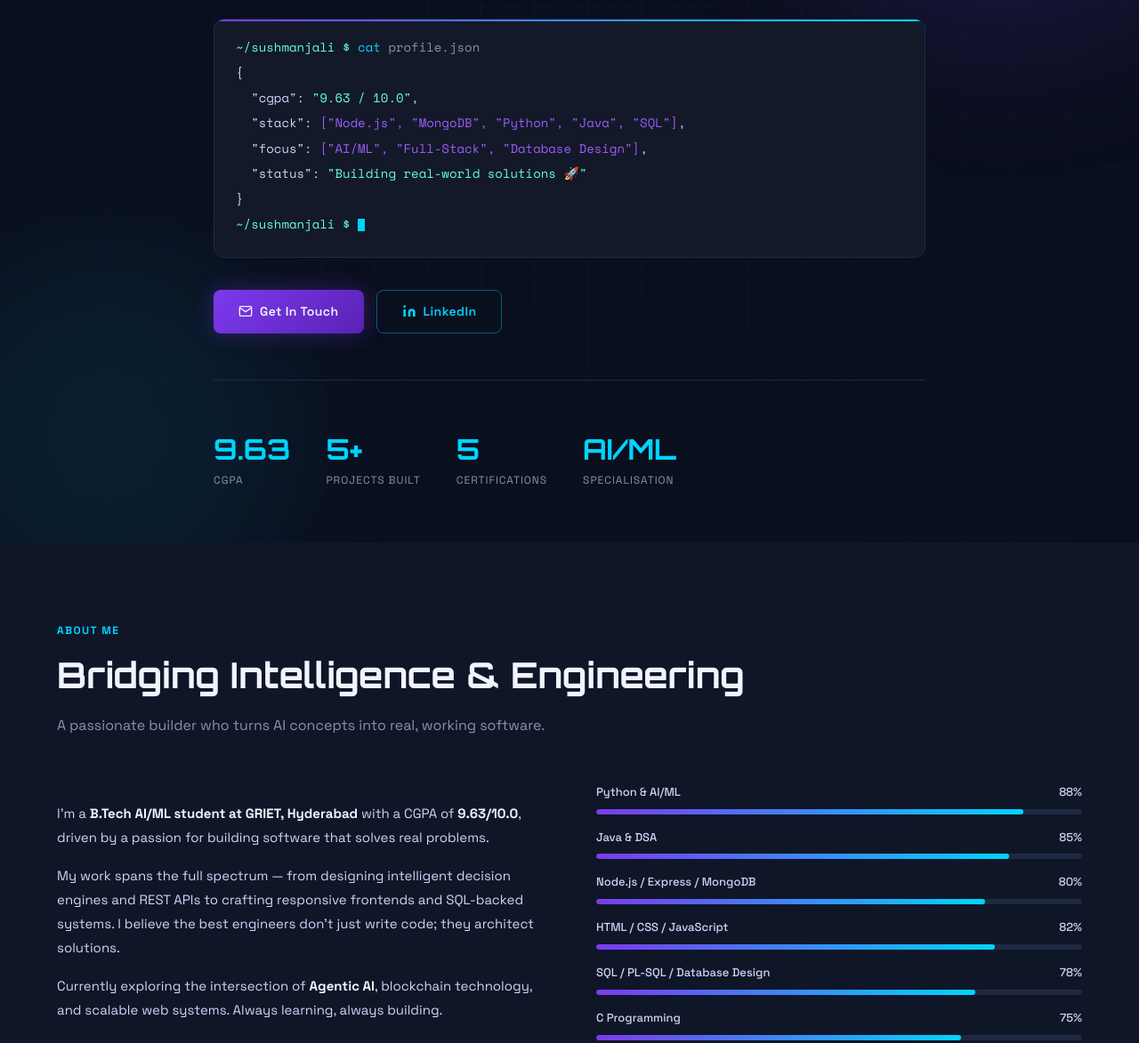
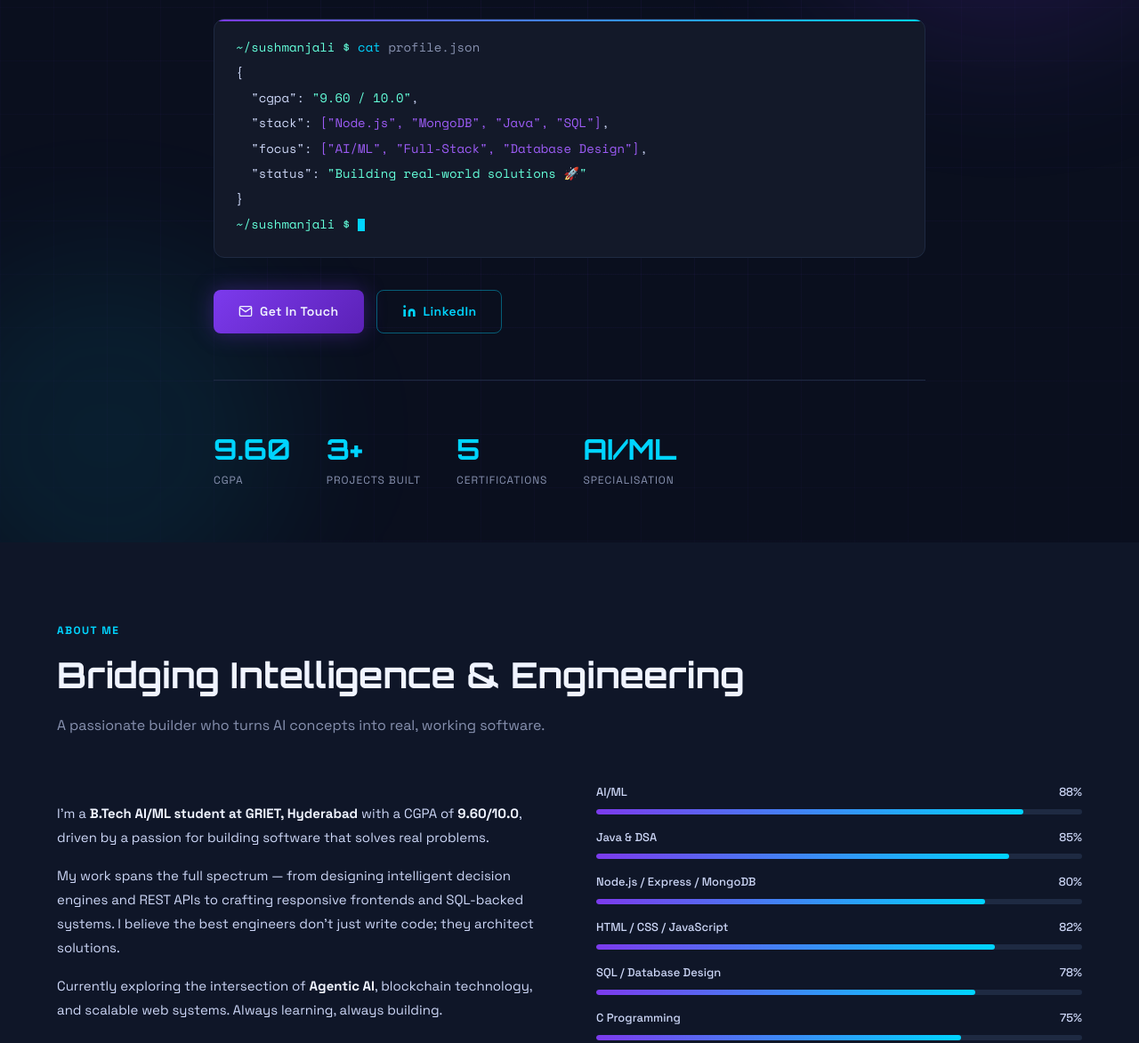
Before and after one commit to PulivendulaSushmanjali/portfolio, a plain HTML site: page index.html in a window 1280 px wide. Shown: the part 352-1525 px from the top of the page at 89% size. Drawn offline with nearby package versions, Linux system fonts and the light colour scheme.

Commit message:
Update index.html

```diff
--- a/index.html
+++ b/index.html
@@ -406,8 +406,8 @@ footer {
     <div class="terminal">
       <div class="t-line"><span class="prompt">~/sushmanjali $</span> <span class="cmd">cat</span> profile.json</div>
       <div class="t-line"><span class="out">{</span></div>
-      <div class="t-line">&nbsp;&nbsp;<span class="out">"cgpa":</span> <span class="hi">"9.63 / 10.0"</span><span class="out">,</span></div>
-      <div class="t-line">&nbsp;&nbsp;<span class="out">"stack":</span> <span class="val">["Node.js", "MongoDB", "Python", "Java", "SQL"]</span><span class="out">,</span></div>
+      <div class="t-line">&nbsp;&nbsp;<span class="out">"cgpa":</span> <span class="hi">"9.60 / 10.0"</span><span class="out">,</span></div>
+      <div class="t-line">&nbsp;&nbsp;<span class="out">"stack":</span> <span class="val">["Node.js", "MongoDB",  "Java", "SQL"]</span><span class="out">,</span></div>
       <div class="t-line">&nbsp;&nbsp;<span class="out">"focus":</span> <span class="val">["AI/ML", "Full-Stack", "Database Design"]</span><span class="out">,</span></div>
       <div class="t-line">&nbsp;&nbsp;<span class="out">"status":</span> <span class="hi">"Building real-world solutions 🚀"</span></div>
       <div class="t-line"><span class="out">}</span></div>
@@ -427,11 +427,11 @@ footer {
 
     <div class="hero-stats">
       <div class="stat">
-        <div class="stat-num">9.63</div>
+        <div class="stat-num">9.60</div>
         <div class="stat-lbl">CGPA</div>
       </div>
       <div class="stat">
-        <div class="stat-num">5+</div>
+        <div class="stat-num">3+</div>
         <div class="stat-lbl">Projects Built</div>
       </div>
       <div class="stat">
@@ -456,14 +456,14 @@ footer {
 
   <div class="about-grid reveal">
     <div class="about-text">
-      <p>I'm a <strong>B.Tech AI/ML student at GRIET, Hyderabad</strong> with a CGPA of <strong>9.63/10.0</strong>, driven by a passion for building software that solves real problems.</p>
+      <p>I'm a <strong>B.Tech AI/ML student at GRIET, Hyderabad</strong> with a CGPA of <strong>9.60/10.0</strong>, driven by a passion for building software that solves real problems.</p>
       <p>My work spans the full spectrum — from designing intelligent decision engines and REST APIs to crafting responsive frontends and SQL-backed systems. I believe the best engineers don't just write code; they architect solutions.</p>
       <p>Currently exploring the intersection of <strong>Agentic AI</strong>, blockchain technology, and scalable web systems. Always learning, always building.</p>
     </div>
 
     <div class="skills-grid">
       <div class="skill-row">
-        <div class="skill-label"><span>Python & AI/ML</span><span>88%</span></div>
+        <div class="skill-label"><span>AI/ML</span><span>88%</span></div>
         <div class="skill-bar"><div class="skill-fill" style="width:88%"></div></div>
       </div>
       <div class="skill-row">
@@ -479,7 +479,7 @@ footer {
         <div class="skill-bar"><div class="skill-fill" style="width:82%"></div></div>
       </div>
       <div class="skill-row">
-        <div class="skill-label"><span>SQL / PL-SQL / Database Design</span><span>78%</span></div>
+        <div class="skill-label"><span>SQL / Database Design</span><span>78%</span></div>
         <div class="skill-bar"><div class="skill-fill" style="width:78%"></div></div>
       </div>
       <div class="skill-row">
@@ -562,7 +562,7 @@ footer {
       <div class="edu-body">
         <div class="edu-degree">B.Tech — Artificial Intelligence & Machine Learning</div>
         <div class="edu-school">Gokaraju Rangaraju Institute of Engineering and Technology (GRIET), Hyderabad · Ongoing</div>
-        <div class="edu-badge">⭐ CGPA 9.63 / 10.0</div>
+        <div class="edu-badge">⭐ CGPA 9.60 / 10.0</div>
       </div>
     </div>
 
```
